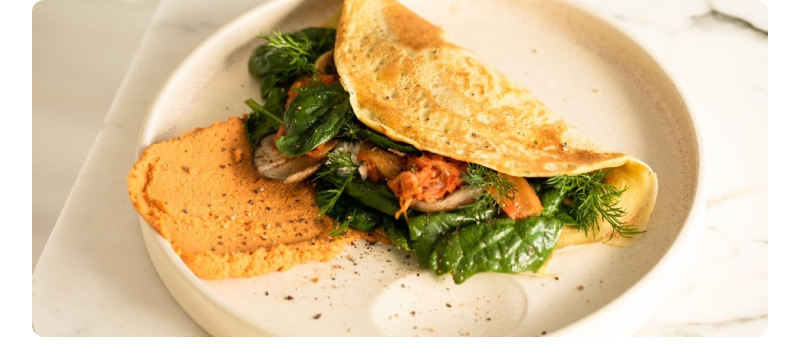
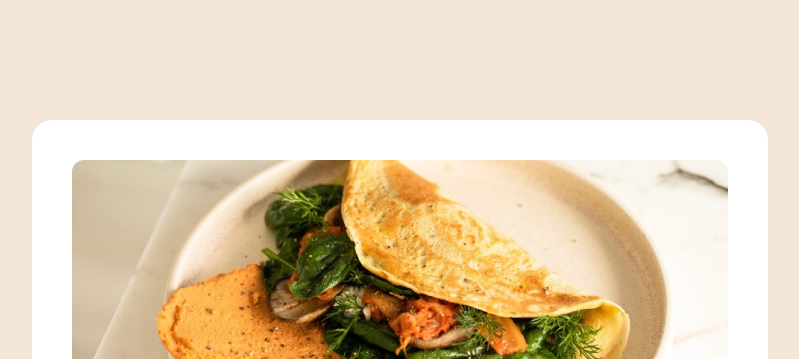
Before and after one commit to boysers/frontend-mentor-recipe-page, a plain HTML site: page index.html in a window 1280 px wide. Shown: the top 359 px of the page, without its empty margins (240-1039 px from the left). Drawn offline with Linux system fonts and the light colour scheme.

Commit message:
feat(styles): layout recipe page

```diff
--- a/assets/css/style.css
+++ b/assets/css/style.css
@@ -54,6 +54,7 @@ html {
 
 body {
   font-size: 1rem;
+  background-color: var(--color-stone-100);
 }
 
 h1,
@@ -116,8 +117,16 @@ hr {
 
 /* Main container */
 .container {
+  padding-top: 7.5rem;
+}
+
+/* Recipe */
+.recipe {
+  max-width: 736px;
   margin: 0 auto;
-  max-width: 736px;
+  background-color: var(--color-light);
+  padding: 2.5rem;
+  border-radius: 20px;
 }
 
 .recipe__picture {
--- a/index.html
+++ b/index.html
@@ -13,7 +13,8 @@
     <link rel="stylesheet" href="./assets/css/style.css" />
   </head>
   <body>
-    <div class="container">
+    <main class="container">
+      <article class="recipe">
         <img
           src="./assets/images/image-omelette.jpeg"
           alt="picture of simple omelette"
@@ -52,9 +53,9 @@
         <h2>Instructions</h2>
         <ol>
           <li>
-          <strong>Beat the eggs:</strong> In a bowl, beat the eggs with a pinch
-          of salt and pepper until they are well mixed. You can add a tablespoon
-          of water or milk for a fluffier texture.
+            <strong>Beat the eggs:</strong> In a bowl, beat the eggs with a
+            pinch of salt and pepper until they are well mixed. You can add a
+            tablespoon of water or milk for a fluffier texture.
           </li>
           <li>
             <strong>Heat the pan:</strong> Place a non-stick frying pan over
@@ -67,17 +68,17 @@
           </li>
           <li>
             <strong>Add fillings (optional):</strong> When the eggs begin to set
-          at the edges but are still slightly runny in the middle, sprinkle your
-          chosen fillings over one half of the omelette.
+            at the edges but are still slightly runny in the middle, sprinkle
+            your chosen fillings over one half of the omelette.
           </li>
           <li>
             <strong>Fold and serve:</strong> As the omelette continues to cook,
-          carefully lift one edge and fold it over the fillings. Let it cook for
-          another minute, then slide it onto a plate.
+            carefully lift one edge and fold it over the fillings. Let it cook
+            for another minute, then slide it onto a plate.
           </li>
           <li>
-          <strong>Enjoy:</strong> Serve hot, with additional salt and pepper if
-          needed.
+            <strong>Enjoy:</strong> Serve hot, with additional salt and pepper
+            if needed.
           </li>
         </ol>
 
@@ -108,6 +109,7 @@
             <td><strong>22g</strong></td>
           </tr>
         </table>
-    </div>
+      </article>
+    </main>
   </body>
 </html>
```
Lines whose indentation alone changed are shown as unchanged.
